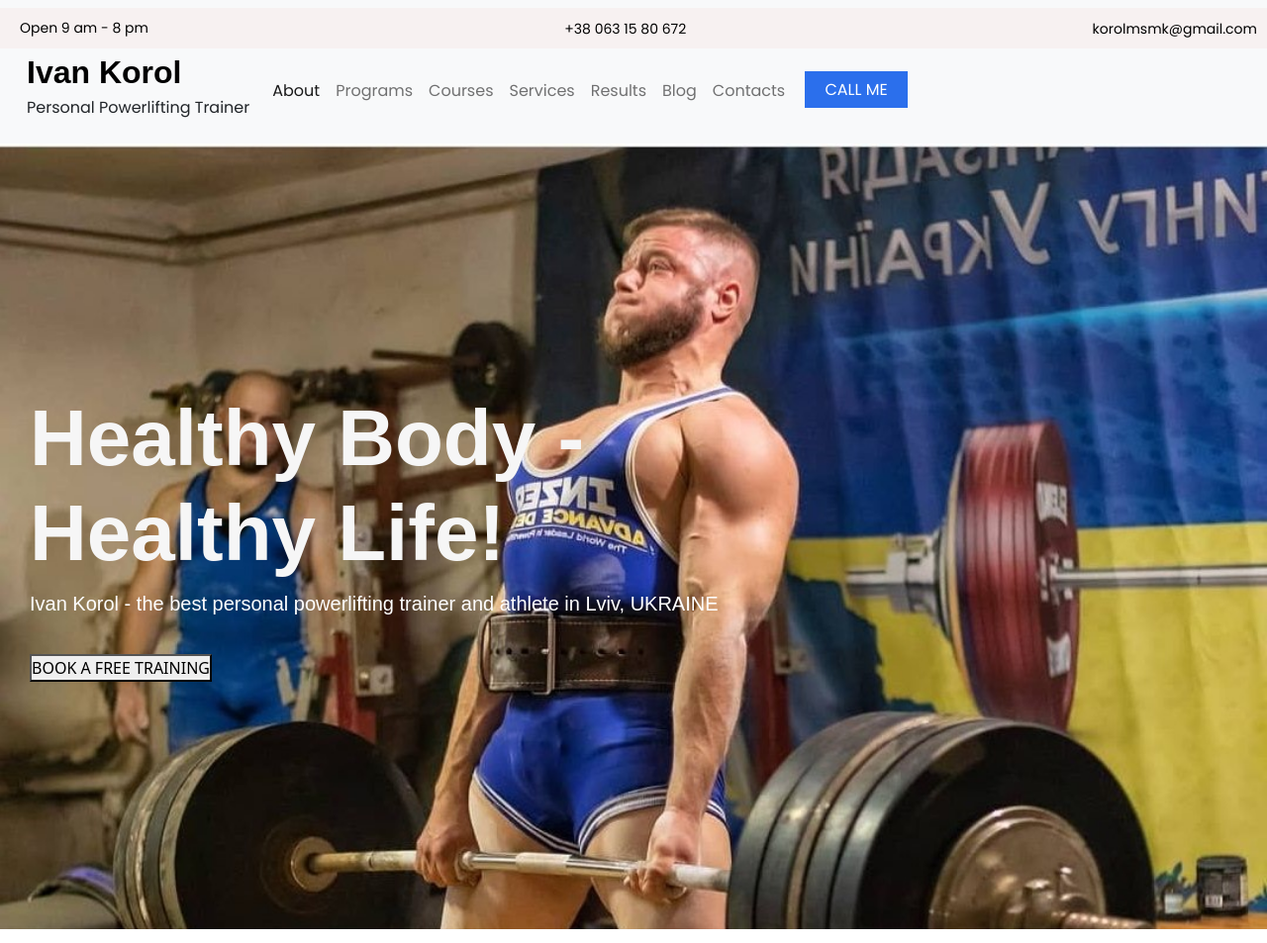
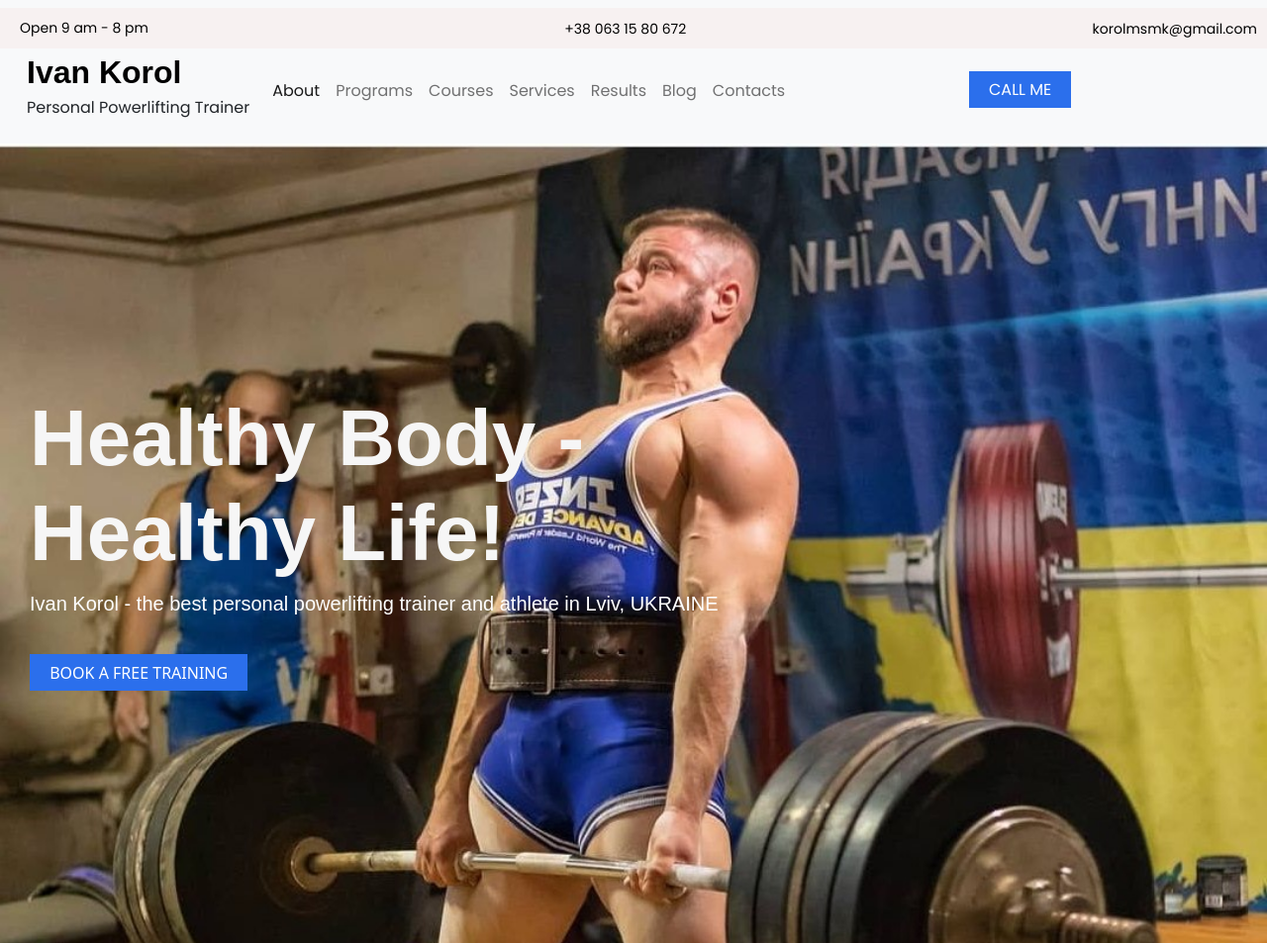
Before and after one commit to yara-stef/powerlifting-site, a plain HTML site: page index.html in a window 1280 px wide. Shown: the top 953 px of the page at 99% size. Drawn offline with nearby package versions, Linux system fonts and the light colour scheme; a web font is replaced by a local one.

Commit message:
fixed btn styles

```diff
--- a/css/index-banner.css
+++ b/css/index-banner.css
@@ -52,3 +52,8 @@
     padding-top: 20px;
     padding-left: 30px;
 }
+
+.btn:hover {
+    border: 0.1em solid rgb(28, 28, 240);
+    color: var(--background-color);
+}
--- a/css/index-header.css
+++ b/css/index-header.css
@@ -159,6 +159,7 @@ h3 {
 .navbar-nav {
     text-align: center;
     width: 100%;
+    flex: 1;
 }
 
 @media screen and (min-width: 991px) {
--- a/index.html
+++ b/index.html
@@ -44,7 +44,7 @@
                 <a href="mailto:korolmsmk@gmail.com" class="nav-link mail">korolmsmk@gmail.com</a>
               </div>
 
-              <form class="container-fluid justify-content-start">
+              <form class="container-fluid justify-content-center">
                 <button class="btn btn-outline-success me-2" type="button">CALL ME</button>
               </form>
             </div>
@@ -92,7 +92,7 @@
             </p>
           </header>
           <footer class="footer-banner">
-            <button class="footer-banner__button button">
+            <button class="btn button">
               BOOK A FREE TRAINING
             </button>
           </footer>
@@ -155,7 +155,7 @@
             <p>Subscribe to get the latest news and useful advice</p>
             <form action="index.html" class="footer__contacts">
               <input type="email" name="email" placeholder="Email*" class="footer-input"/>
-              <button class="button button-card">SUBSCRIBE</button>
+              <button class="button btn">SUBSCRIBE</button>
             </form>
           </div>
         </div>
```
